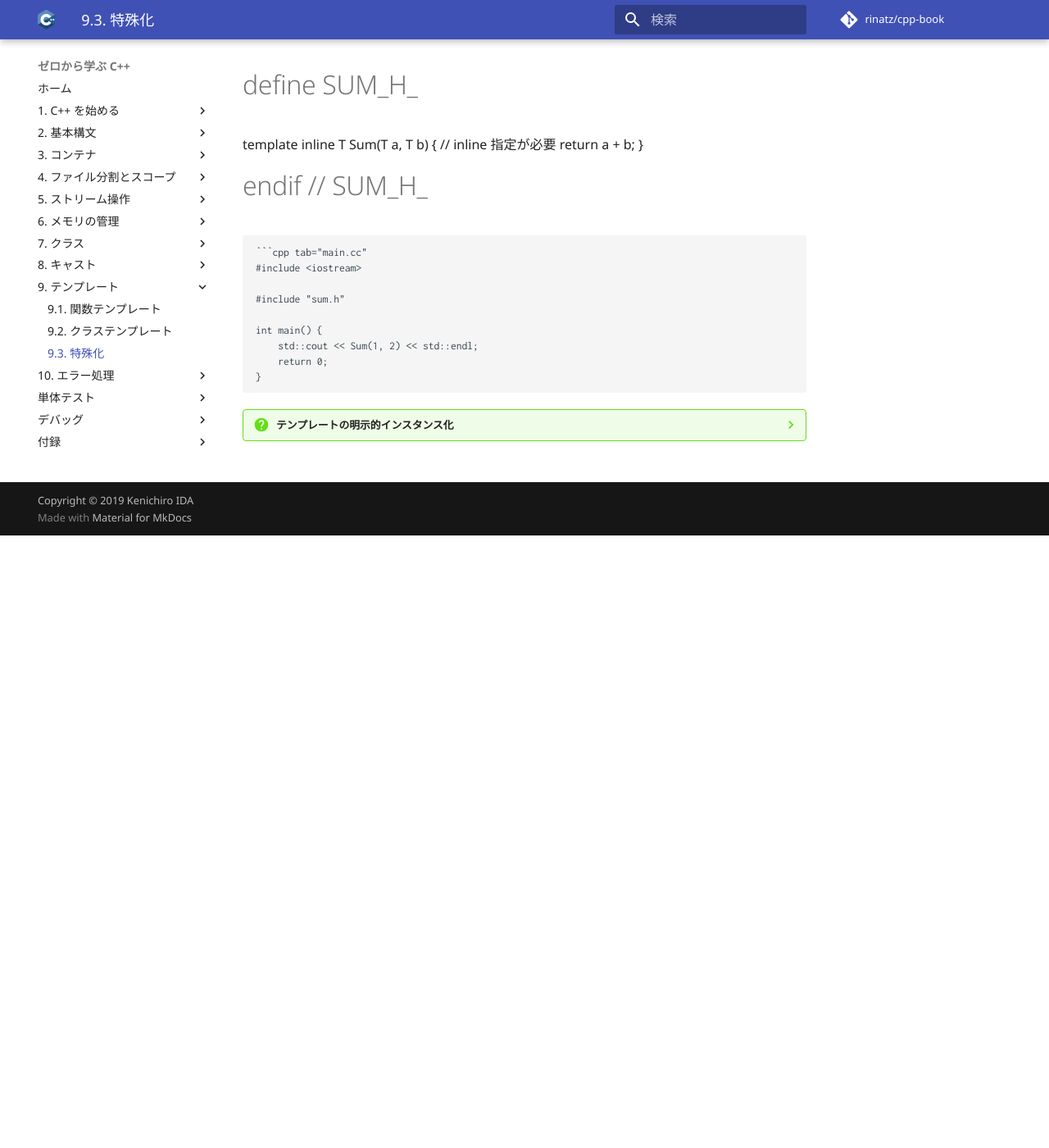
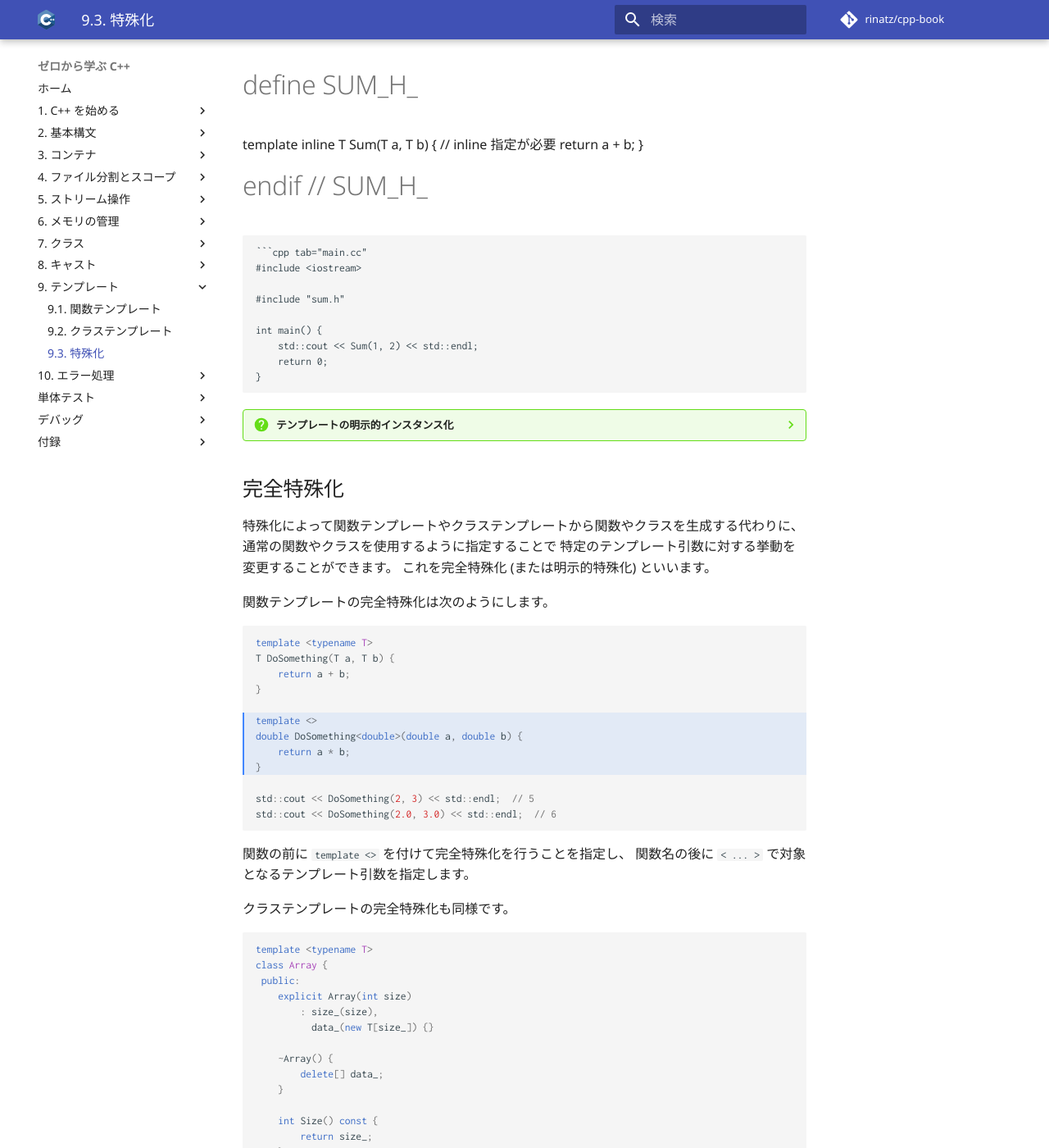
Before and after one commit to rinatz/cpp-book, an MkDocs documentation site: the page built from docs/ch09-03-template-specializations.md, in a window 1280 px wide and 1400 px high, scrolled down 747 px. Shown: the whole window at 82% size. Built offline with MkDocs 1.6.1 and Material for MkDocs 9.7.7, drawn with Linux system fonts in a browser that asks for light colours; comment, search, counter and statistics services are not loaded; some of the changed text lies outside the part shown.

Commit message:
Explain full template specialization

````diff
--- a/docs/ch09-03-template-specializations.md
+++ b/docs/ch09-03-template-specializations.md
@@ -116,3 +116,76 @@ int main() {
         return SumImpl(a, b);
     }
     ```
+
+## 完全特殊化
+
+特殊化によって関数テンプレートやクラステンプレートから関数やクラスを生成する代わりに、
+通常の関数やクラスを使用するように指定することで
+特定のテンプレート引数に対する挙動を変更することができます。
+これを完全特殊化 (または明示的特殊化) といいます。
+
+関数テンプレートの完全特殊化は次のようにします。
+
+```cpp hl_lines="6 7 8 9"
+template <typename T>
+T DoSomething(T a, T b) {
+    return a + b;
+}
+
+template <>
+double DoSomething<double>(double a, double b) {
+    return a * b;
+}
+
+std::cout << DoSomething(2, 3) << std::endl;  // 5
+std::cout << DoSomething(2.0, 3.0) << std::endl;  // 6
+```
+
+関数の前に `template <>` を付けて完全特殊化を行うことを指定し、
+関数名の後に `< ... >` で対象となるテンプレート引数を指定します。
+
+クラステンプレートの完全特殊化も同様です。
+
+```cpp hl_lines="21 22"
+template <typename T>
+class Array {
+ public:
+    explicit Array(int size)
+        : size_(size),
+          data_(new T[size_]) {}
+
+    ~Array() {
+        delete[] data_;
+    }
+
+    int Size() const {
+        return size_;
+    }
+
+ private:
+    const int size_;
+    T* data_;
+};
+
+template <>
+class Array<bool> {
+ public:
+    explicit Array(int size)
+        : size_(size),
+          data_size_((size - 1) / 8 + 1),
+          data_(new uint8_t[data_size_]) {}
+
+    ~Array() {
+        delete[] data_;
+    }
+
+    int Size() const {
+        return size_;
+    }
+
+ private:
+    const int size_;
+    const int data_size_;
+    uint8_t* data_;
+};
+```
````
